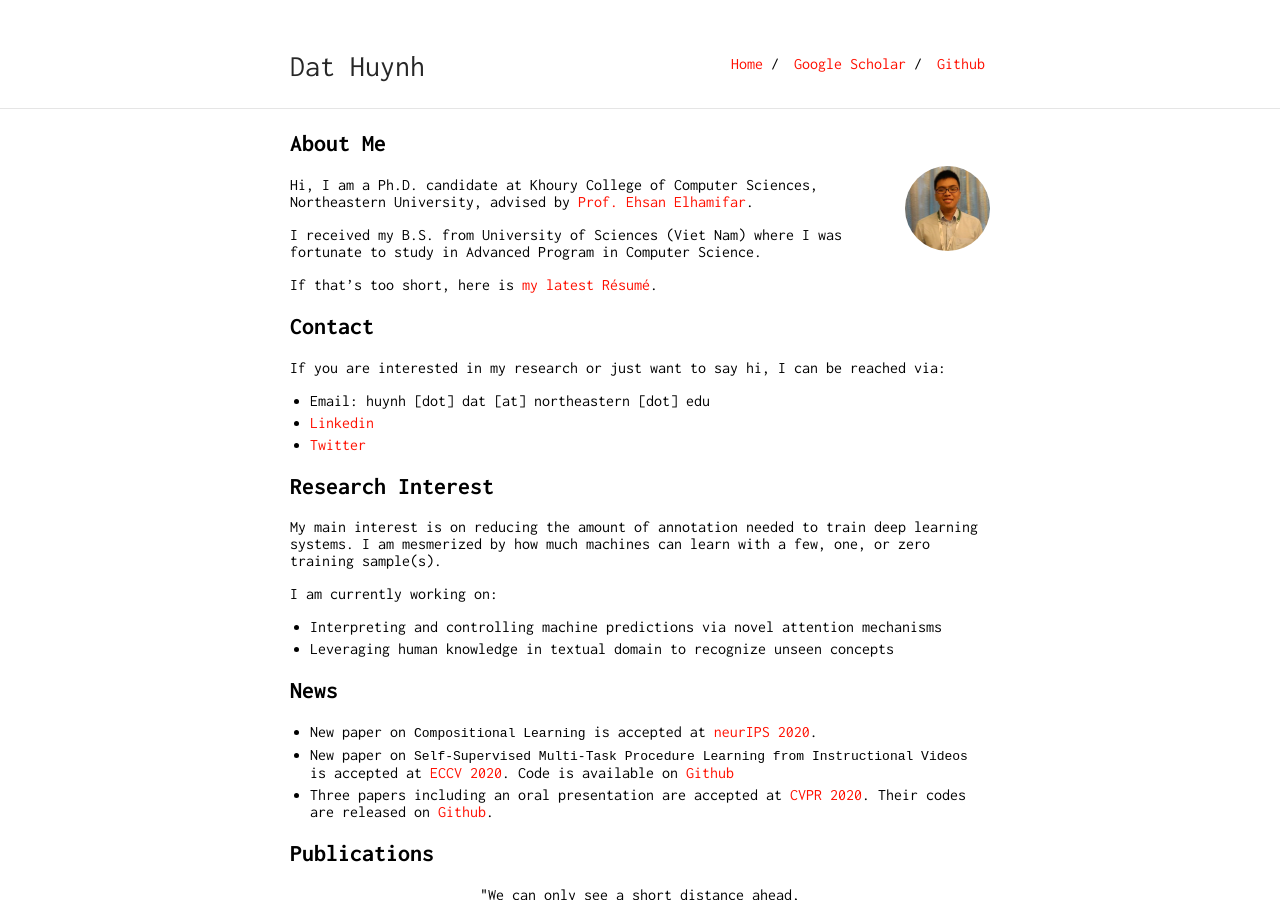
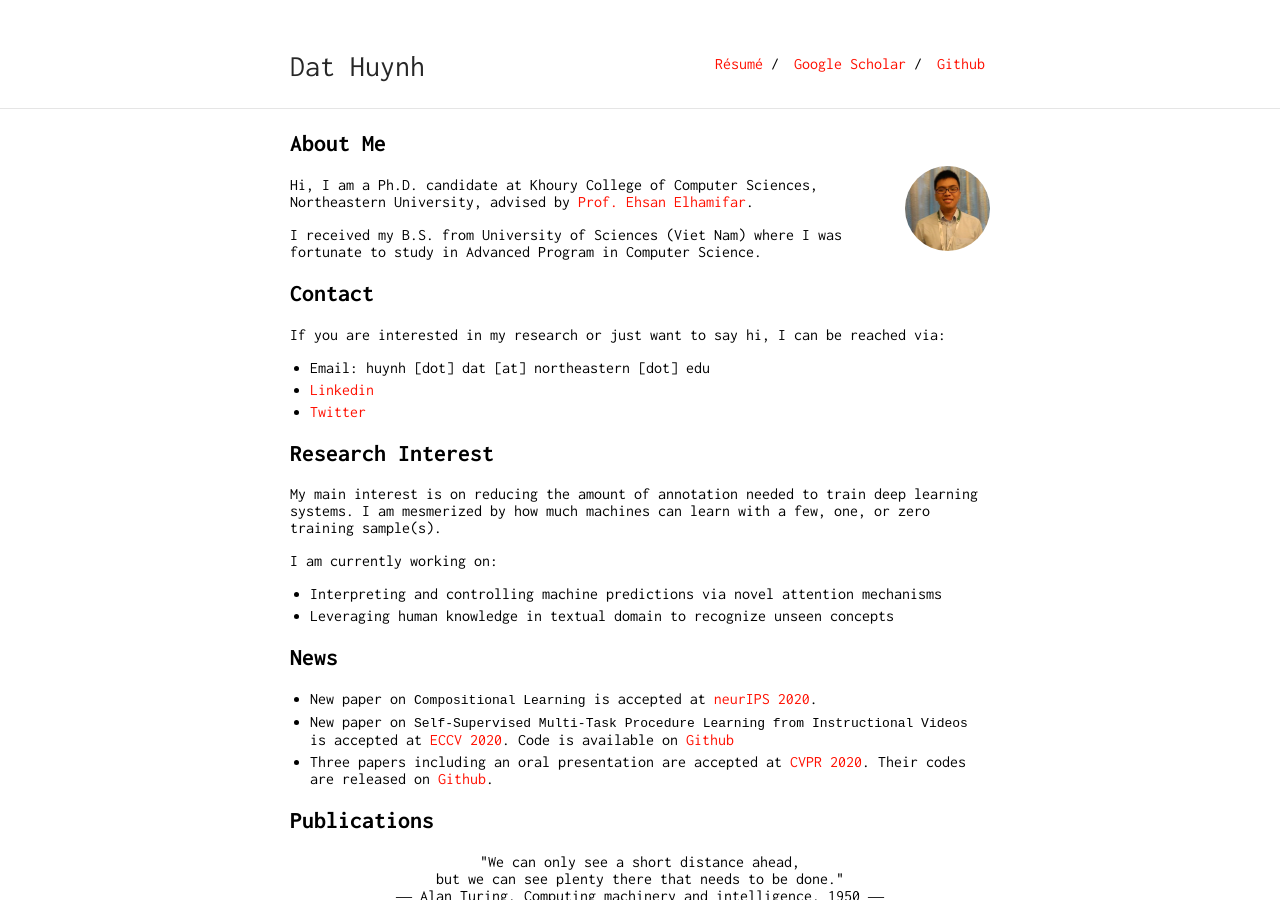
Before and after one commit to ZiweiXU/hbdat.github.io, a Jekyll site: the page built from index.md, in a window 1280 px wide and 900 px high. Built offline with Jekyll 4.4.1, drawn with Linux system fonts in a browser that asks for light colours.

Commit message:
update resume

```diff
--- a/_config.yml
+++ b/_config.yml
@@ -20,8 +20,8 @@ sass:
     sass_dir: _sass
 
 nav:
- - name: "Home"
-   link: "/index"
+ - name: "Résumé"
+   link: "/resume/resume_Dat.pdf"
  - name: "Google Scholar"
    link: "https://scholar.google.com/citations?user=A02E__AAAAAJ&hl=en&oi=ao"
  - name: "Github"
--- a/index.md
+++ b/index.md
@@ -11,8 +11,6 @@ custom_css: pub
 Hi, I am a Ph.D. candidate at Khoury College of Computer Sciences, Northeastern University, advised by [Prof. Ehsan Elhamifar](https://www.ccs.neu.edu/home/eelhami/).
 
 I received my B.S. from University of Sciences (Viet Nam) where I was fortunate to study in Advanced Program in Computer Science.
-
-If that's too short, here is [my latest Résumé](/resume/resume_Dat.pdf).
 
 ## Contact
 If you are interested in my research or just want to say hi, I can be reached via:
```
